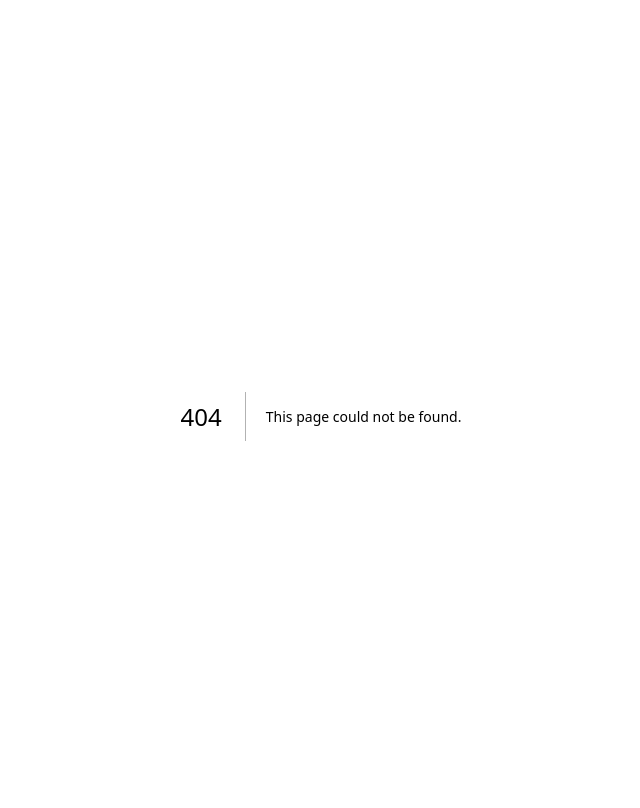
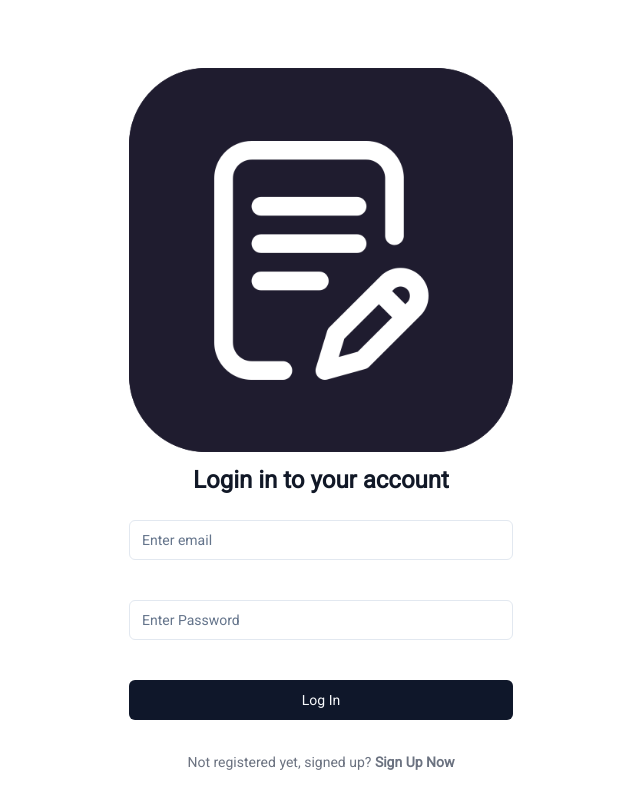
Before and after one commit to Kranti803/notefy-nextjs, a Next.js app: page /login in a window 1280 px wide. Before the commit this address had no page. Shown: the top 808 px of the page, without its empty margins (319-959 px from the left). Built offline with nearby package versions, Linux system fonts and the light colour scheme.

Commit message:
login and signup component added

```diff
--- /dev/null
+++ b/src/app/login/page.tsx
@@ -0,0 +1,68 @@
+'use client'
+import React from "react";
+import Image from "next/image";
+import { Button } from "@/components/ui/button";
+import { Input } from "@/components/ui/input";
+import Link from "next/link";
+import Logo from "../../assets/logo.png";
+import { useForm } from "react-hook-form";
+import { zodResolver } from "@hookform/resolvers/zod";
+import { loginSchema,TloginSchema } from "@/schemas/loginSchema";
+import FormErrorMessage from "@/components/FormErrorMessage";
+
+
+const page = () => {
+
+    const {register,handleSubmit,reset,formState:{errors,isSubmitting}} = useForm<TloginSchema>({resolver:zodResolver(loginSchema)});
+
+    const onSubmit=(data:TloginSchema)=>{
+        console.log(data);
+        reset();
+
+    }
+  return (
+    <div className="min-h-screen bg-white px-4 py-1 font-roboto">
+      <div className="flex flex-col justify-center px-6 py-12 lg:px-8">
+        <div className="sm:mx-auto sm:w-full sm:max-w-sm">
+          <Image
+            className="mx-auto w-auto"
+            height={60}
+            width={60}
+            src={Logo}
+            alt="logo"
+          />
+          <h2 className="mt-3 text-center text-2xl font-bold text-gray-900">
+            Login in to your account
+          </h2>
+        </div>
+
+        <form className="flex flex-col gap-y-8 mt-6 w-full md:w-96 mx-auto" onSubmit={handleSubmit(onSubmit)}>
+          <div>
+            <Input placeholder="Enter email" {...register("email")} className={"mb-2"} />
+            {
+                errors.email && <FormErrorMessage message={`${errors.email.message}`}/>
+            }
+          </div>
+          <div>
+            <Input placeholder="Enter Password" {...register('password')} className={"mb-2"} />
+            {
+                errors.password && <FormErrorMessage message={`${errors.password.message}`}/>
+            }
+          </div>
+
+          <Button disabled={isSubmitting}>Log In</Button>
+          <div>
+            <p className="text-center text-sm text-gray-500">
+              Not registered yet, signed up?
+              <Link href="/signup" className="font-semibold">
+                {" "}Sign Up Now
+              </Link>
+            </p>
+          </div>
+        </form>
+      </div>
+    </div>
+  );
+};
+
+export default page;
--- a/src/app/signup/page.tsx
+++ b/src/app/signup/page.tsx
@@ -1,11 +1,30 @@
+"use client";
 import React from "react";
 import Image from "next/image";
 import { Button } from "@/components/ui/button";
 import { Input } from "@/components/ui/input";
 import Link from "next/link";
 import Logo from "../../assets/logo.png";
+import { useForm } from "react-hook-form";
+import { signupSchema,TsignupSchema } from "@/schemas/signupSchema";
+import { zodResolver } from "@hookform/resolvers/zod";
+import FormErrorMessage from "@/components/FormErrorMessage";
 
 const page = () => {
+  const {
+    register,
+    reset,
+    formState: { errors, isSubmitting },
+    handleSubmit,
+  } = useForm<TsignupSchema>({
+    resolver: zodResolver(signupSchema),
+  });
+
+  const onSubmit = (data:TsignupSchema) =>{
+    console.log(data);
+    reset();
+
+  };
   return (
     <div className="min-h-screen bg-white px-4 py-1 font-roboto">
       <div className="flex flex-col justify-center px-6 py-12 lg:px-8">
@@ -22,22 +41,47 @@ const page = () => {
           </h2>
         </div>
 
-        <form className="flex flex-col gap-y-8 mt-6 w-full md:w-96 mx-auto">
+        <form
+          className="flex flex-col gap-y-8 mt-6 w-full md:w-96 mx-auto"
+          onSubmit={handleSubmit(onSubmit)}
+        >
           <div>
-            <Input placeholder="Enter email" />
+            <Input
+              placeholder="Enter email"
+              className="mb-2"
+              {...register("email")}
+            />
+            {errors.email && (
+              <FormErrorMessage message={`${errors.email.message}`} />
+            )}
           </div>
           <div>
-            <Input placeholder="Enter Password" />
+            <Input
+              placeholder="Enter Password"
+              className="mb-2"
+              {...register("password")}
+            />
+            {errors.password && (
+              <FormErrorMessage message={`${errors.password.message}`} />
+            )}
           </div>
           <div>
-            <Input placeholder="Confirm Password" />
+            <Input
+              placeholder="Confirm Password"
+              className="mb-2"
+              {...register("confirmPassword")}
+            />
+            {errors.confirmPassword && (
+              <FormErrorMessage message={`${errors.confirmPassword.message}`} />
+            )}
           </div>
-          <Button>Sign Up</Button>
+          <Button disabled={isSubmitting}>Sign Up</Button>
           <div>
             <p className="text-center text-sm text-gray-500">
               Already signed up?
-              <Link href="#" className="font-semibold">
-                {" "}Login Now
+              <Link href="/login" className="font-semibold">
+                {" "}
+                Login Now
               </Link>
             </p>
           </div>
--- /dev/null
+++ b/src/schemas/loginSchema.ts
@@ -0,0 +1,11 @@
+import { z } from "zod";
+
+export const loginSchema = z.object({
+  email: z.string().trim().email({ message: "Enter a valid email" }),
+  password: z
+  .string()
+  .trim()
+  .min(8, { message: "Password must be greater than 8 characters" })
+  .max(16, { message: "Password must be less tah 16 characters" }),
+});
+export type TloginSchema =z.infer< typeof loginSchema>;
--- /dev/null
+++ b/src/schemas/signupSchema.ts
@@ -0,0 +1,11 @@
+import { z } from "zod";
+
+export const signupSchema = z.object({
+    email: z.string().trim().email({ message: "Enter a valid email" }),
+    password:z.string().trim().min(8,{message:"Password must be less greater than 8 characters"}).max(16,{message:"Password must be less than 16 characters"}),
+    confirmPassword:z.string().trim().min(8,{message:"Password must be greater than 8 characters"}).max(16,{message:"Password must be lessa than 16 characters"})
+}).refine(data=>data.password === data.confirmPassword,{
+    message:"Password must match",
+    path:['confirmPassword']
+});
+export type TsignupSchema =z.infer< typeof signupSchema>
```
